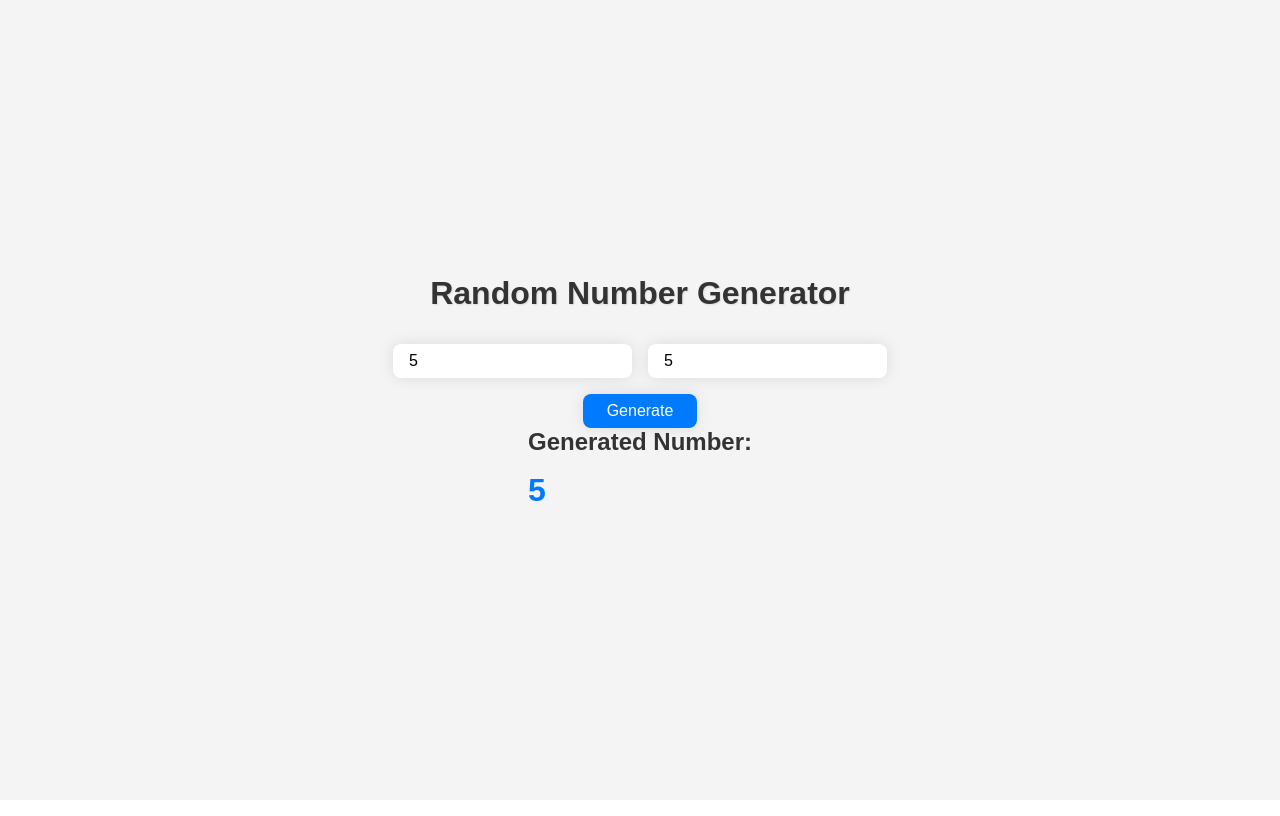
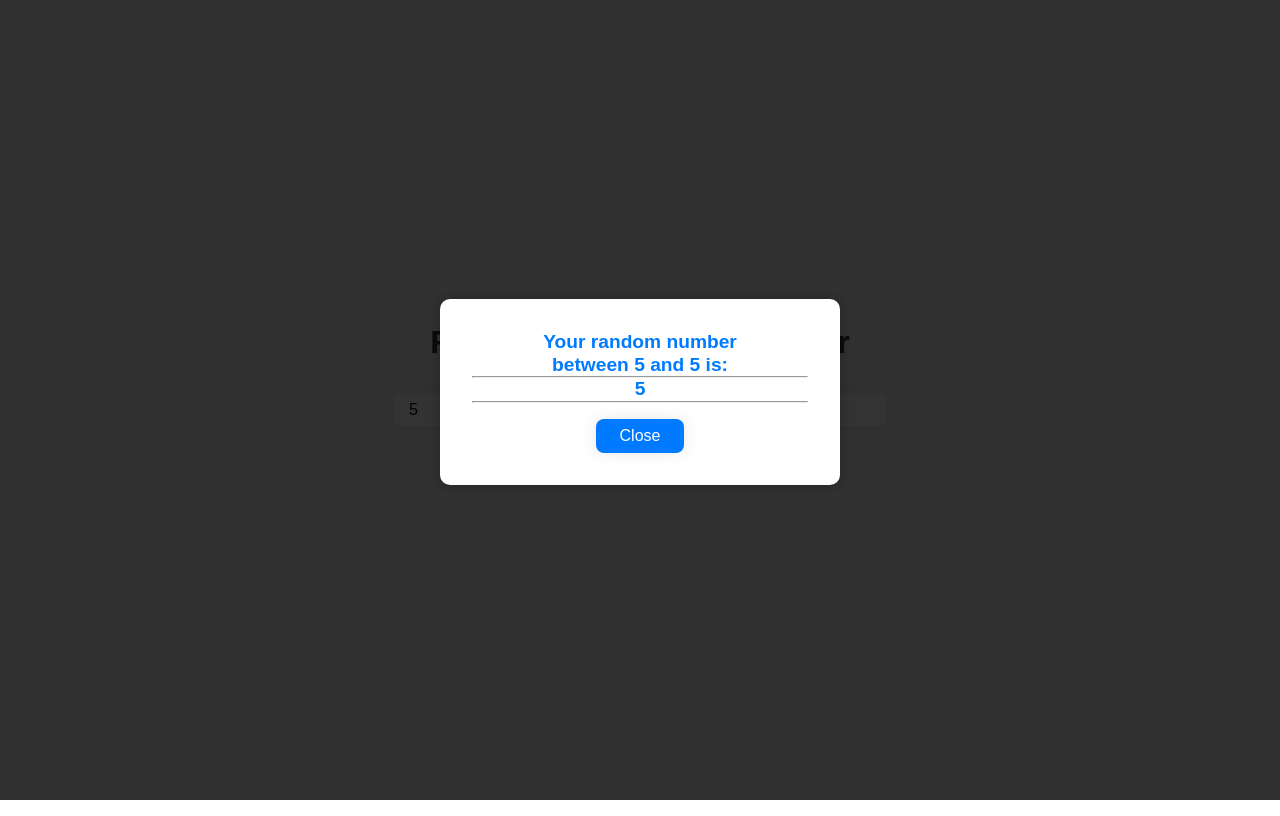
Before and after one commit to exomond/first-app, a React (Vite) app in the folder first-app/random-number-generator/: page / in a window 1280 px wide. Both pictures are taken after typing "5", "5" into the empty fields and a click on the button "Generate". Built offline with nearby package versions, Linux system fonts and the light colour scheme.

Commit message:
This is where we update react components and css in order to get overlay fills the entire screen with resultbox at the center of the page

```diff
--- a/first-app/random-number-generator/src/App.css
+++ b/first-app/random-number-generator/src/App.css
@@ -95,7 +95,37 @@ h2 {
 }
 
 p {
-  font-size: 2rem;
+  font-size: 1.2rem;
   font-weight: bold;
   color: #007BFF;
+  line-height: 1.4rem;
 }
+
+
+/* Overlay Styling */
+.overlay {
+  position: fixed;
+  top: 0;
+  left: 0;
+  width: 100%;
+  height: 100%;
+  background-color: rgba(0, 0, 0, 0.800);
+  display: flex;
+  justify-content: center;
+  align-items: center;
+}
+
+.resultBox {
+  width: 80%;
+  max-width: 400px;
+  padding: 2rem;
+  background-color: #ffffff;
+  border-radius: 10px;
+  text-align: center;
+  box-shadow: 0px 0px 15px rgba(0, 0, 0, 0.3);
+}
+
+/* Adjust the button inside the result box */
+.resultBox button {
+  margin-top: 1rem;
+}
--- a/first-app/random-number-generator/src/App.jsx
+++ b/first-app/random-number-generator/src/App.jsx
@@ -1,22 +1,30 @@
 import './App.css'
 import { useState } from 'react';
 
+
 function App() {
-  // State to hold the input values and the random number
   const [min, setMin] = useState('');
   const [max, setMax] = useState('');
-  const [randomNum, setRandomNum] = useState(null);
+  const [randomNumber, setRandomNumber] = useState(null);
+  const [showResult, setShowResult] = useState(false);
 
-  // Generate a random number between the given range
-  const generateRandomNumber = () => {
+  const handleGenerate = () => {
     const randNum = Math.floor(Math.random() * (Number(max) - Number(min) + 1)) + Number(min);
-    setRandomNum(randNum);
+    setRandomNumber(randNum);
+    setShowResult(true);
   };
 
   return (
     <div className="App">
+      {showResult && (
+        <div className="overlay">
+          <div className="resultBox">
+            <p>Your random number <br /> between {min} and {max} is: <hr /> {randomNumber} <hr /></p>
+            <button onClick={() => setShowResult(false)}>Close</button>
+          </div>
+        </div>
+      )}
       <h1>Random Number Generator</h1>
-
       <div>
         <input
           type="number"
@@ -31,15 +39,7 @@ function App() {
           onChange={(e) => setMax(e.target.value)}
         />
       </div>
-
-      <button onClick={generateRandomNumber}>Generate</button>
-
-      {randomNum !== null && (
-        <div>
-          <h2>Generated Number:</h2>
-          <p>{randomNum}</p>
-        </div>
-      )}
+      <button onClick={handleGenerate}>Generate</button>
     </div>
   );
 }
```
